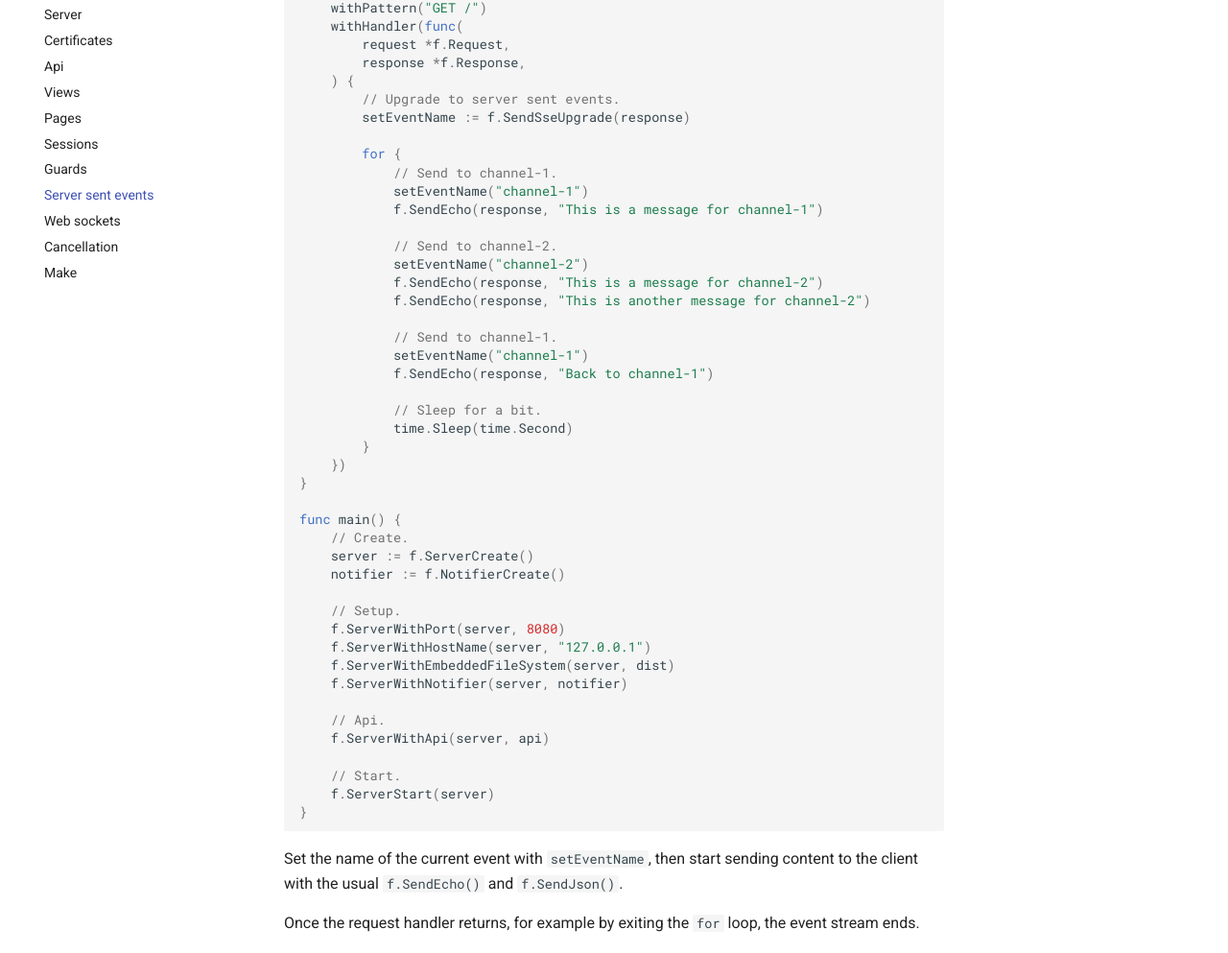
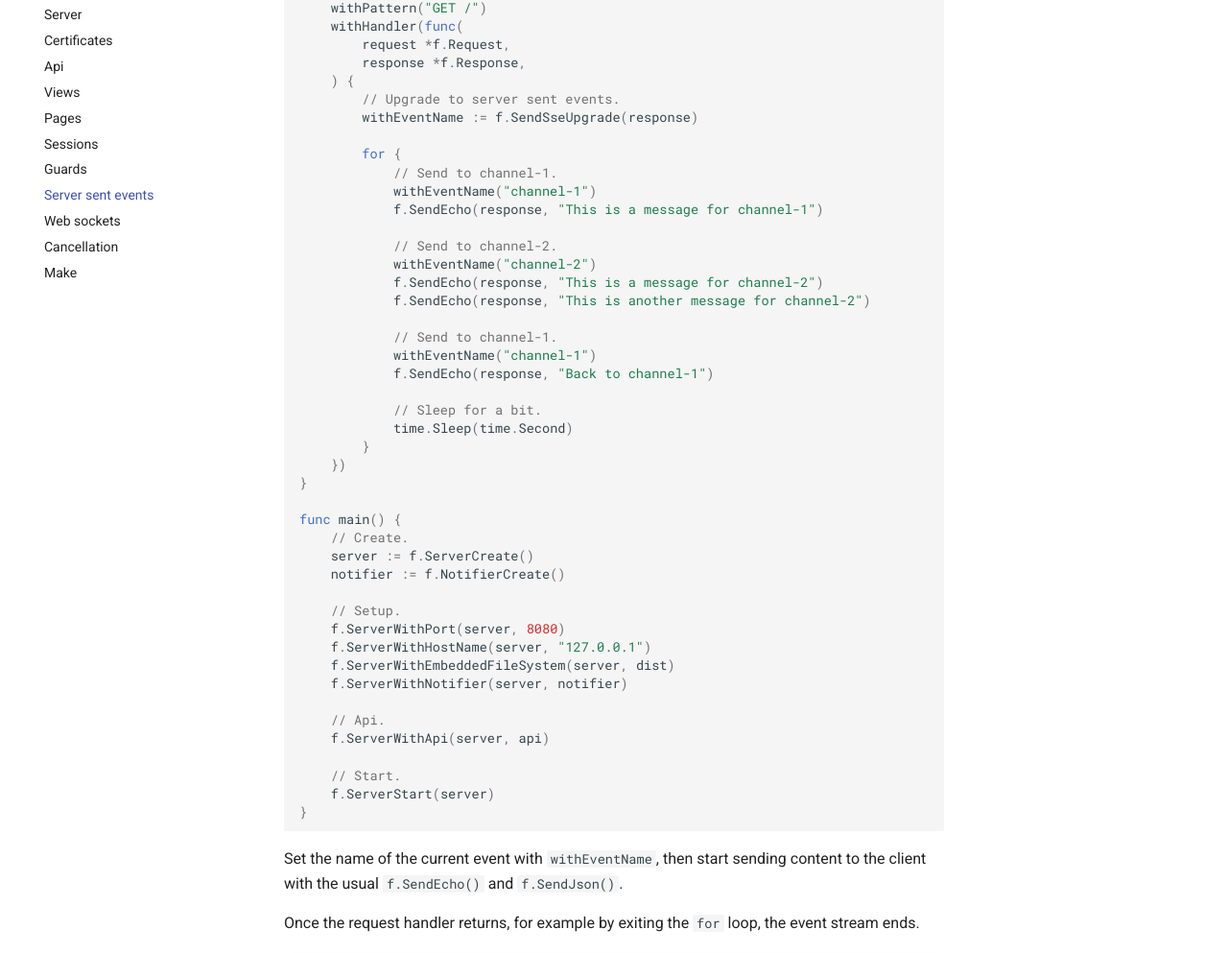
Before and after one commit to razshare/frizzante-docs, an MkDocs documentation site: the page built from docs/server-sent-events.md, in a window 1280 px wide and 1400 px high, scrolled down 409 px. Shown: the part 147-1140 px from the top of the window at 96% size. Built offline with MkDocs 1.6.1 and Material for MkDocs 9.7.7, drawn with Linux system fonts in a browser that asks for light colours.

````diff
--- a/docs/server-sent-events.md
+++ b/docs/server-sent-events.md
@@ -24,20 +24,20 @@ func api(
         response *f.Response,
     ) {
         // Upgrade to server sent events.
-        setEventName := f.SendSseUpgrade(response)
+        withEventName := f.SendSseUpgrade(response)
 
         for {
             // Send to channel-1.
-            setEventName("channel-1")
+            withEventName("channel-1")
             f.SendEcho(response, "This is a message for channel-1")
 
             // Send to channel-2.
-            setEventName("channel-2")
+            withEventName("channel-2")
             f.SendEcho(response, "This is a message for channel-2")
             f.SendEcho(response, "This is another message for channel-2")
 
             // Send to channel-1.
-            setEventName("channel-1")
+            withEventName("channel-1")
             f.SendEcho(response, "Back to channel-1")
 
             // Sleep for a bit.
@@ -65,7 +65,7 @@ func main() {
 }
 ```
 
-Set the name of the current event with `setEventName`,
+Set the name of the current event with `withEventName`,
 then start sending content to the client with the usual `f.SendEcho()` and `f.SendJson()`.
 
 
````
Also changed, not shown: docs/cancellation.md (+2 -2 lines).
